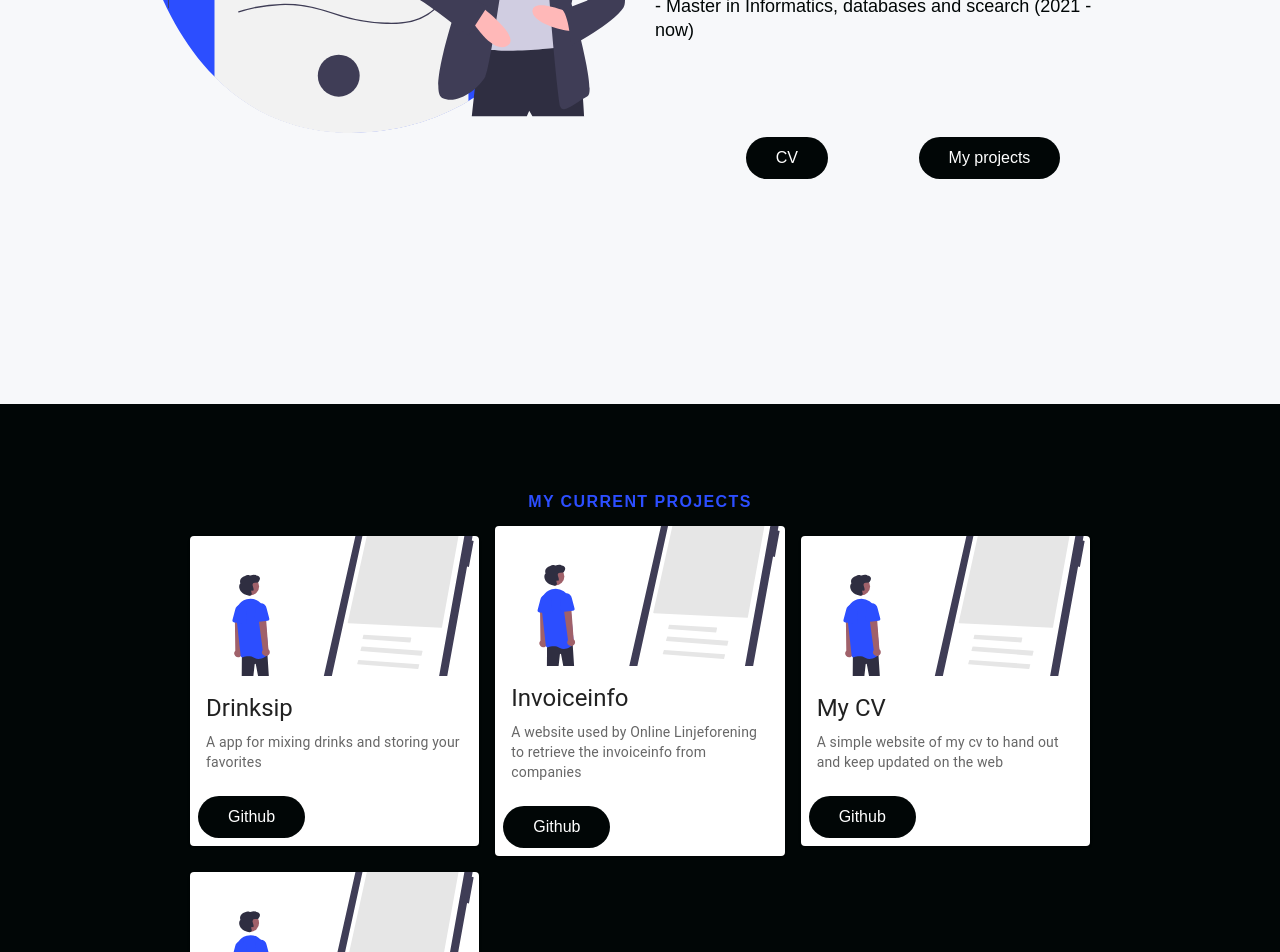
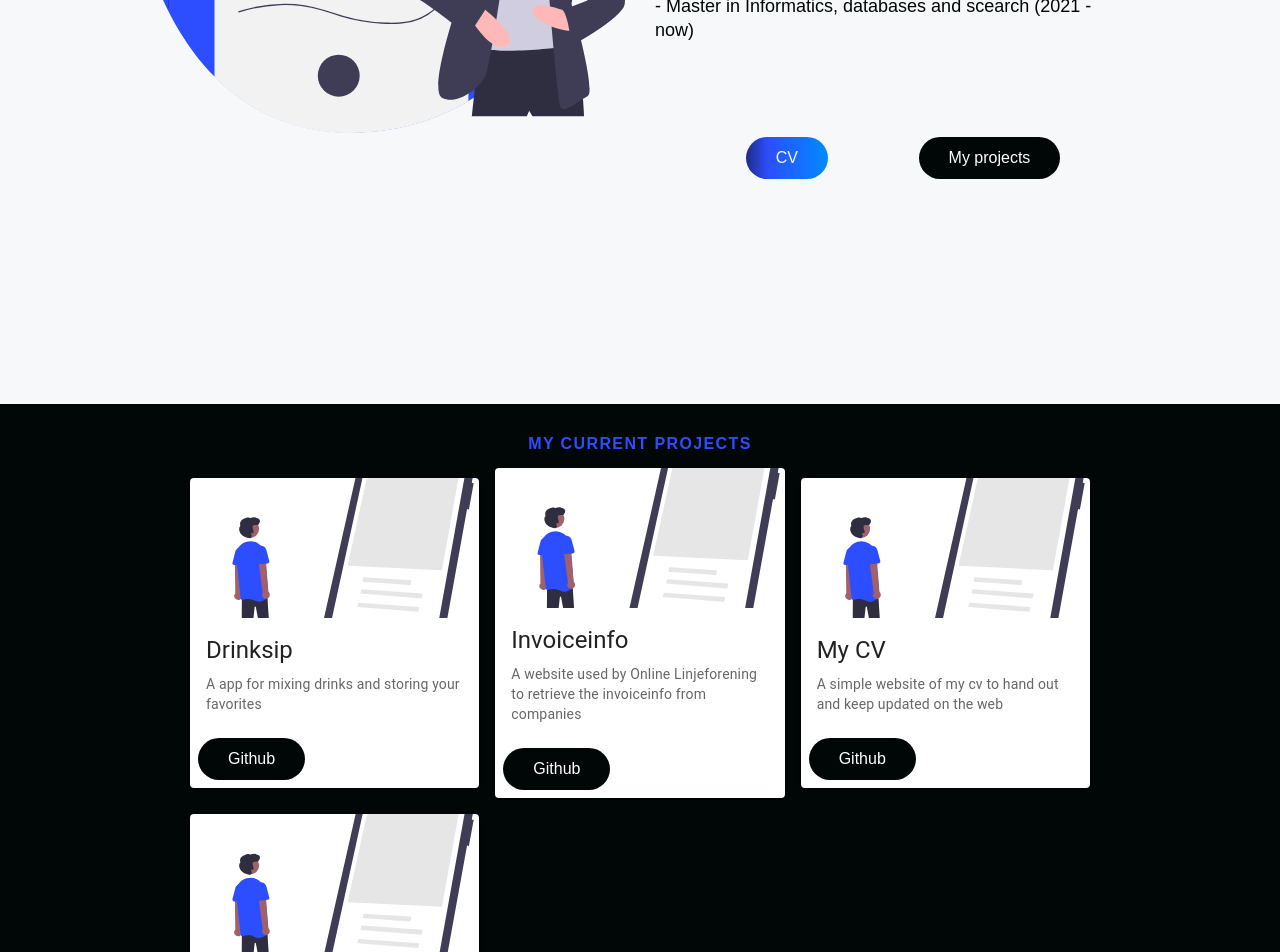
Before and after one commit to JohanAOstbye/me, a React (Create React App) app: page / in a window 1280 px wide. Shown: the part 2340-3292 px from the top of the page. Built offline with nearby package versions, Linux system fonts and the light colour scheme; the HTML template or start-up script is replaced by a standard one; a web font is replaced by a local one.

Commit message:
fixed a link to cv and some css faults, but transtion is still wonky

```diff
--- a/src/components/ButtonElements.js
+++ b/src/components/ButtonElements.js
@@ -1,10 +1,11 @@
+/* eslint-disable indent */
 import styled from 'styled-components';
 import { Link } from 'react-scroll';
-import { darkbg, primary, white } from './cssConstants';
+import { darkbg, lightText, btn_primary, white } from './cssConstants';
 
 export const Button = styled.button`
   border-radius: 50px;
-  background: ${({ darkTheme }) => (darkTheme ? primary : darkbg)};
+  background: ${({ darkTheme }) => (darkTheme ? btn_primary : darkbg)};
   white-space: nowrap;
   padding: ${({ big }) => (big ? '14px 48px' : '12px 30px')};
   color: ${({ darkTheme }) => (darkTheme ? darkbg : white)};
@@ -15,17 +16,19 @@ export const Button = styled.button`
   display: flex;
   justify-content: center;
   align-items: center;
-  transition: all 0.2s ease-in-out;
+  -webkit-transition: background-color 0.2s linear;
+  -moz-transition: background-color 0.2s linear;
+  -o-transition: background-color 0.2s linear;
+  transition: background-color 0.2s linear;
 
   &:hover {
-    transition: all 0.2s ease-in-out;
-    background: ${({ darkTheme }) => (darkTheme ? white : primary)};
+    background: ${({ darkTheme }) => (darkTheme ? white : btn_primary)};
   }
 `;
 
 export const ButtonS = styled(Link)`
   border-radius: 50px;
-  background: ${({ darkTheme }) => (darkTheme ? primary : darkbg)};
+  background: ${({ darkTheme }) => (darkTheme ? btn_primary : darkbg)};
   white-space: nowrap;
   padding: ${({ big }) => (big ? '14px 48px' : '12px 30px')};
   color: ${({ darkTheme }) => (darkTheme ? darkbg : white)};
@@ -36,20 +39,22 @@ export const ButtonS = styled(Link)`
   display: flex;
   justify-content: center;
   align-items: center;
-  transition: all 0.2s ease-in-out;
+  -webkit-transition: background-color 0.2s linear;
+  -moz-transition: background-color 0.2s linear;
+  -o-transition: background-color 0.2s linear;
+  transition: background-color 0.2s linear;
 
   &:hover {
-    transition: all 0.2s ease-in-out;
-    background: ${({ darkTheme }) => (darkTheme ? white : primary)};
+    background: ${({ darkTheme }) => (darkTheme ? white : btn_primary)};
   }
 `;
 
 export const ButtonA = styled.a`
   border-radius: 50px;
-  background: ${({ darkTheme }) => (darkTheme ? primary : darkbg)};
+  background: ${({ darkTheme }) => (darkTheme ? btn_primary : darkbg)};
   white-space: nowrap;
   padding: ${({ big }) => (big ? '14px 48px' : '12px 30px')};
-  color: ${({ darkTheme }) => (darkTheme ? darkbg : white)};
+  color: ${({ darkTheme }) => (darkTheme ? lightText : white)};
   font-size: ${({ fontBig }) => (fontBig ? '20px' : '16px')};
   outline: none;
   border: none;
@@ -57,11 +62,13 @@ export const ButtonA = styled.a`
   display: flex;
   justify-content: center;
   align-items: center;
-  transition: all 0.2s ease-in-out;
+  -webkit-transition: background-color 0.2s linear;
+  -moz-transition: background-color 0.2s linear;
+  -o-transition: background-color 0.2s linear;
+  transition: background-color 0.2s linear;
   text-decoration: none;
 
   &:hover {
-    transition: all 0.2s ease-in-out;
-    background: ${({ darkTheme }) => (darkTheme ? white : primary)};
+    background: ${({ darkTheme }) => (darkTheme ? darkbg : btn_primary)};
   }
 `;
--- a/src/components/Cards/cardElements.js
+++ b/src/components/Cards/cardElements.js
@@ -2,20 +2,13 @@ import styled from 'styled-components';
 import { darkbg } from '../cssConstants';
 
 export const CardContainer = styled.div`
-  height: 888px;
+  height: auto;
   display: flex;
   flex-direction: column;
   justify-content: center;
   align-items: center;
   background: ${darkbg};
-
-  @media screen and (max-width: 768px) {
-    height: 1200px;
-  }
-
-  @media screen and (max-width: 480px) {
-    height: 1400px;
-  }
+  padding: 2rem 0;
 `;
 
 export const CardWrapper = styled.div`
--- a/src/components/Info/InfoElements.js
+++ b/src/components/Info/InfoElements.js
@@ -1,3 +1,4 @@
+/* eslint-disable indent */
 import styled from 'styled-components';
 import { darkbg, lightText, primary, white } from '../cssConstants';
 
--- a/src/components/Info/index.js
+++ b/src/components/Info/index.js
@@ -65,7 +65,8 @@ const Article = ({
                   <ButtonA
                     key={index}
                     href={button.link}
-                    darkTheme={darkTheme}
+                    darkTheme={!darkTheme}
+                    darkHover={!darkTheme}
                     big={button.big}
                     fontBig={button.fontBig}
                   >
--- a/src/components/Info/pages.js
+++ b/src/components/Info/pages.js
@@ -34,7 +34,7 @@ export const education = {
     {
       // eslint-disable-next-line quotes
       label: 'CV',
-      link: 'https://johanAostbye.github.io/',
+      link: 'https://johanAostbye.github.io/cv',
       scroll: false,
       big: false,
       fontBig: false,
--- a/src/components/NavBar/NavBarElements.js
+++ b/src/components/NavBar/NavBarElements.js
@@ -44,7 +44,7 @@ export const NavLogo = styled(LinkScroll)`
 export const MobileIcon = styled.div`
   display: none;
 
-  @media screen and (max-width: 768px) {
+  @media screen and (max-width: 600px) {
     display: block;
     position: absolute;
     top: 0;
--- a/src/components/cssConstants.js
+++ b/src/components/cssConstants.js
@@ -1,4 +1,6 @@
 export const primary = '#2C4EFF';
+export const btn_primary =
+  'linear-gradient(90deg, rgba(30,44,135,1) 0%, rgba(44,78,255,1) 27%, rgba(0,139,255,1) 100%)';
 export const darkbg = '#010606';
 export const lightbg = '#f9f9f9';
 export const white = '#fff';
```
